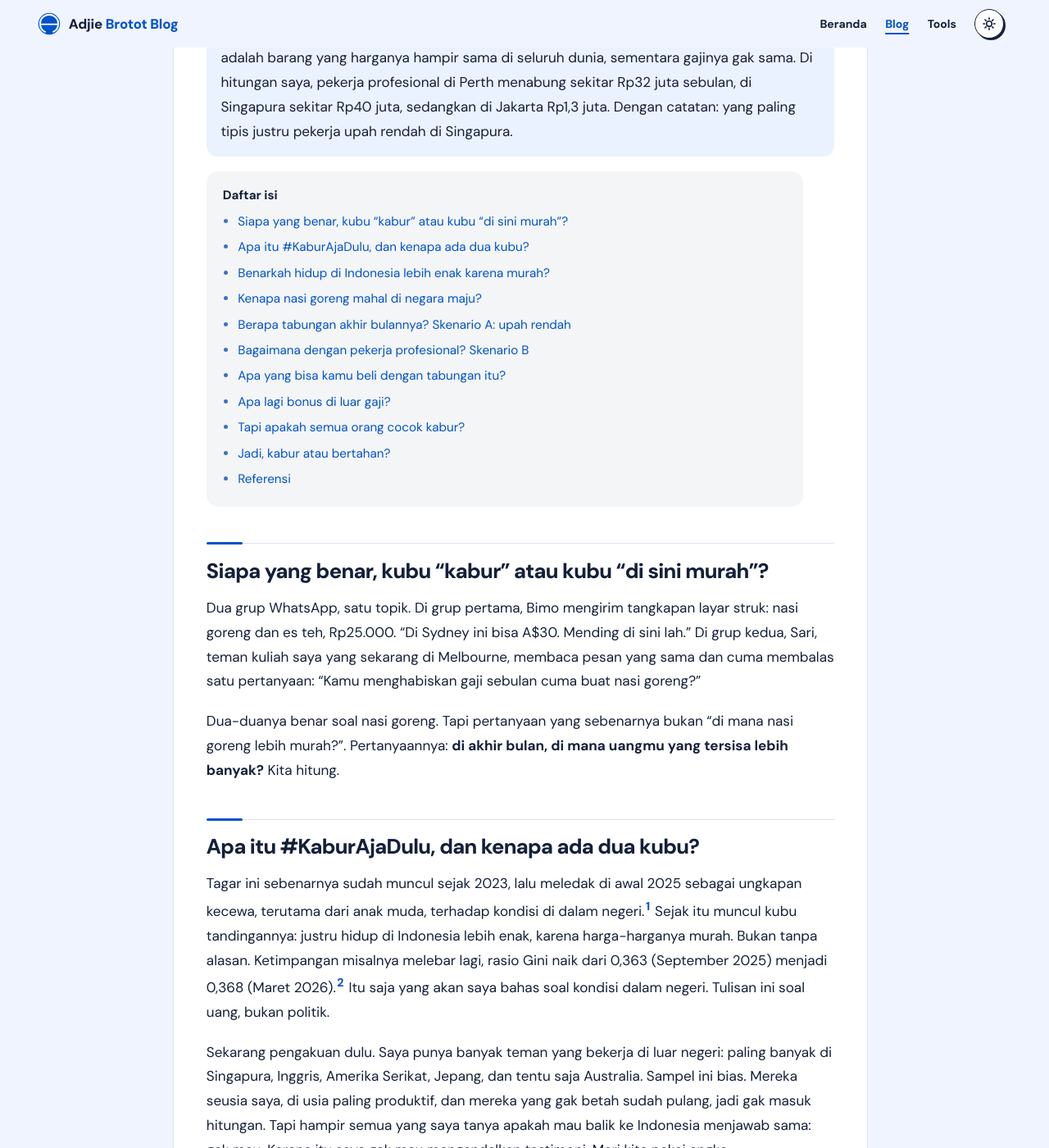
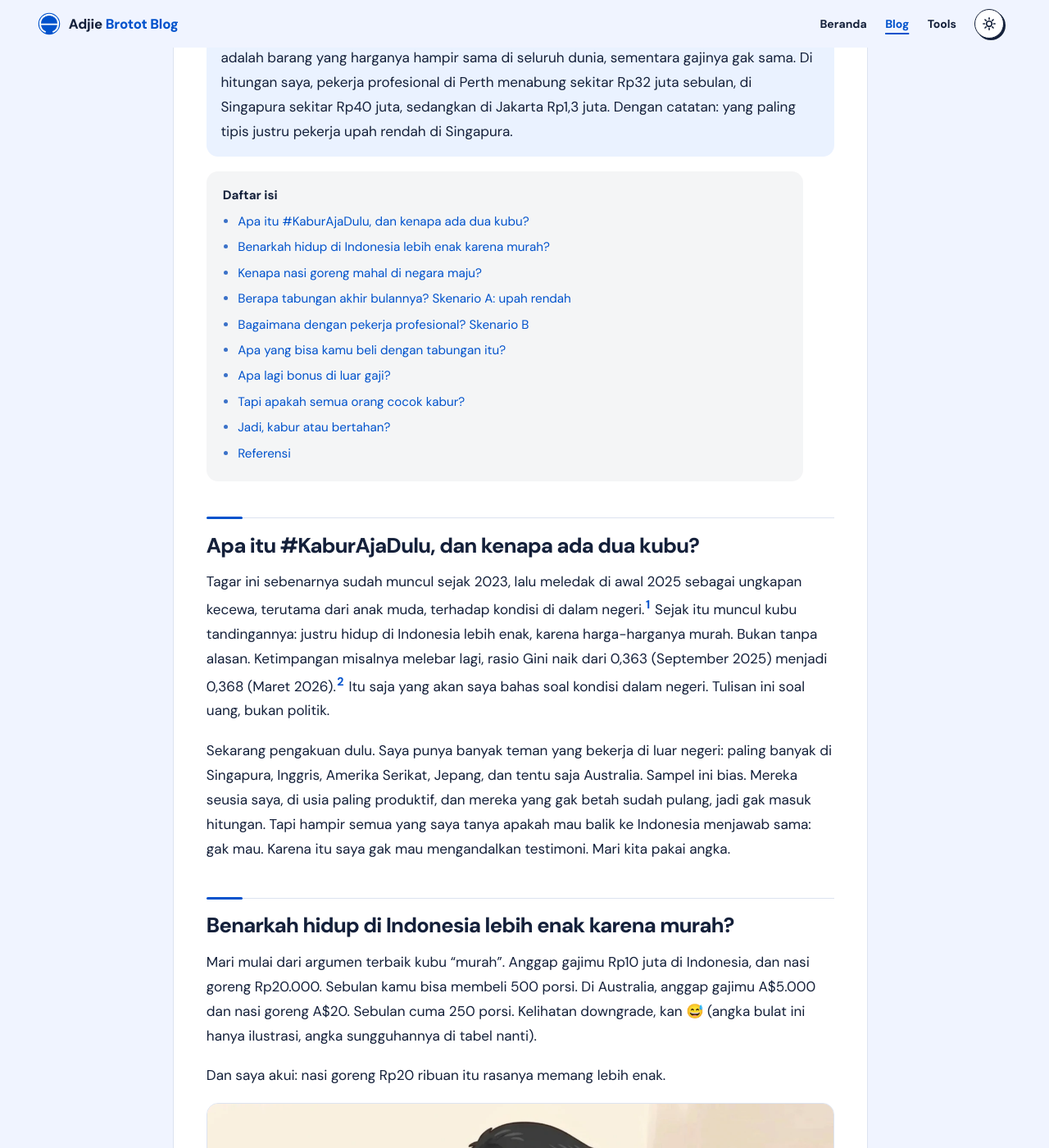
Before and after one commit to adjiebrotot/blog, a Jekyll site: the page built from id/_posts/2026-10-25-kabur-aja-dulu.md, in a window 1280 px wide and 1400 px high, scrolled down 519 px. Shown: the whole window at 82% size. Built offline with Jekyll 4.4.1, drawn with Linux system fonts in a browser that asks for light colours; some of the changed text lies outside the part shown.

Commit message:
Hapus section pembuka dan referensi Bimo dan Sari di kabur-aja-dulu
Co-Authored-By: Claude Sonnet 5.5 <noreply@anthropic.com>
Claude-Session: https://claude.ai/code/session_01JGeWKSH1Cmqr3FGm5SuXNh

```diff
--- a/id/_posts/2026-10-25-kabur-aja-dulu.md
+++ b/id/_posts/2026-10-25-kabur-aja-dulu.md
@@ -11,12 +11,6 @@ keywords: [KaburAjaDulu, kabur aja dulu, kerja di luar negeri, gaji Australia, g
 
 * TOC
 {:toc}
-
-## Siapa yang benar, kubu "kabur" atau kubu "di sini murah"?
-
-Dua grup WhatsApp, satu topik. Di grup pertama, Bimo mengirim tangkapan layar struk: nasi goreng dan es teh, Rp25.000. "Di Sydney ini bisa A$30. Mending di sini lah." Di grup kedua, Sari, teman kuliah saya yang sekarang di Melbourne, membaca pesan yang sama dan cuma membalas satu pertanyaan: "Kamu menghabiskan gaji sebulan cuma buat nasi goreng?"
-
-Dua-duanya benar soal nasi goreng. Tapi pertanyaan yang sebenarnya bukan "di mana nasi goreng lebih murah?". Pertanyaannya: **di akhir bulan, di mana uangmu yang tersisa lebih banyak?** Kita hitung.
 
 ## Apa itu #KaburAjaDulu, dan kenapa ada dua kubu?
 
@@ -171,7 +165,7 @@ Gak. Ini keberatan terkuat, dan sebagian benar.
 
 ## Jadi, kabur atau bertahan?
 
-Kembali ke Bimo dan Sari. Bimo benar bahwa nasi goreng di Jakarta lebih murah dan lebih enak. Sari benar bahwa nasi goreng gak menentukan masa depanmu. Harga nasi goreng menentukan makan siangmu. Selisih antara gaji dan pengeluaran menentukan masa depanmu.
+Nasi goreng di Jakarta memang lebih murah dan lebih enak. Tapi nasi goreng gak menentukan masa depanmu. Harga nasi goreng menentukan makan siangmu. Selisih antara gaji dan pengeluaran menentukan masa depanmu.
 
 Kalau kamu sedang menimbang-nimbang, jangan mulai dari perasaan, dan jangan mulai dari harga nasi goreng. Mulai dari selisih: berapa yang tersisa di akhir bulan, dan apa yang bisa dibeli dengan sisa itu. Hitung versimu sendiri di [Cost of Living Comparator](https://tool.adjiebrotots.com/costofliving-comparator/), lalu putuskan.
 
```
